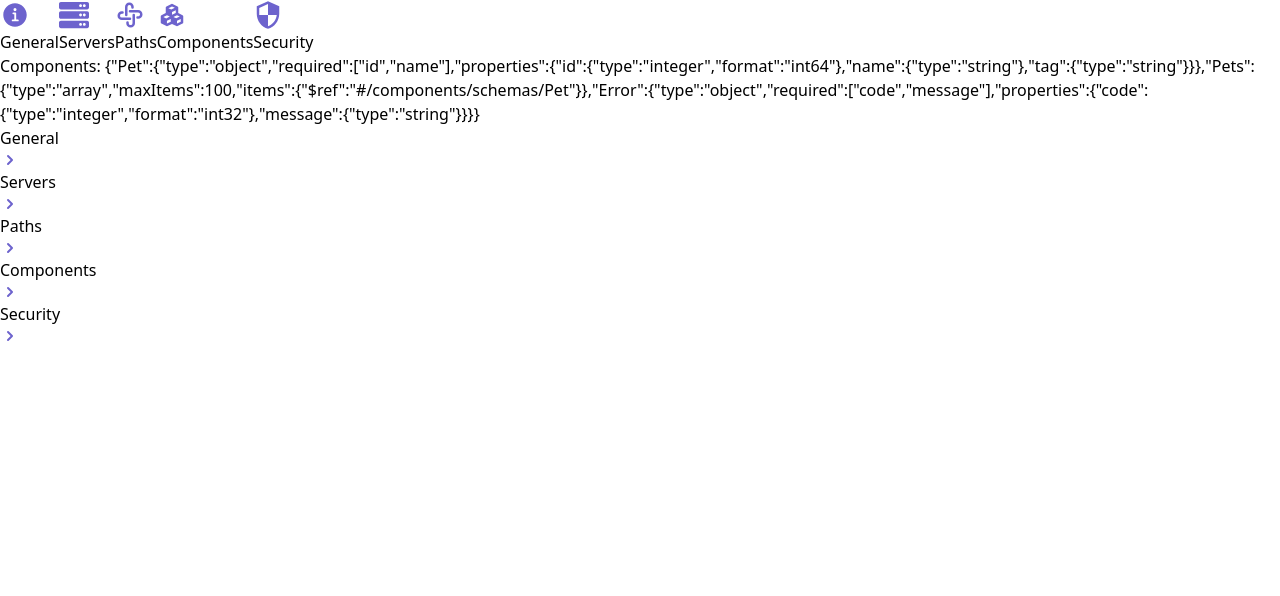
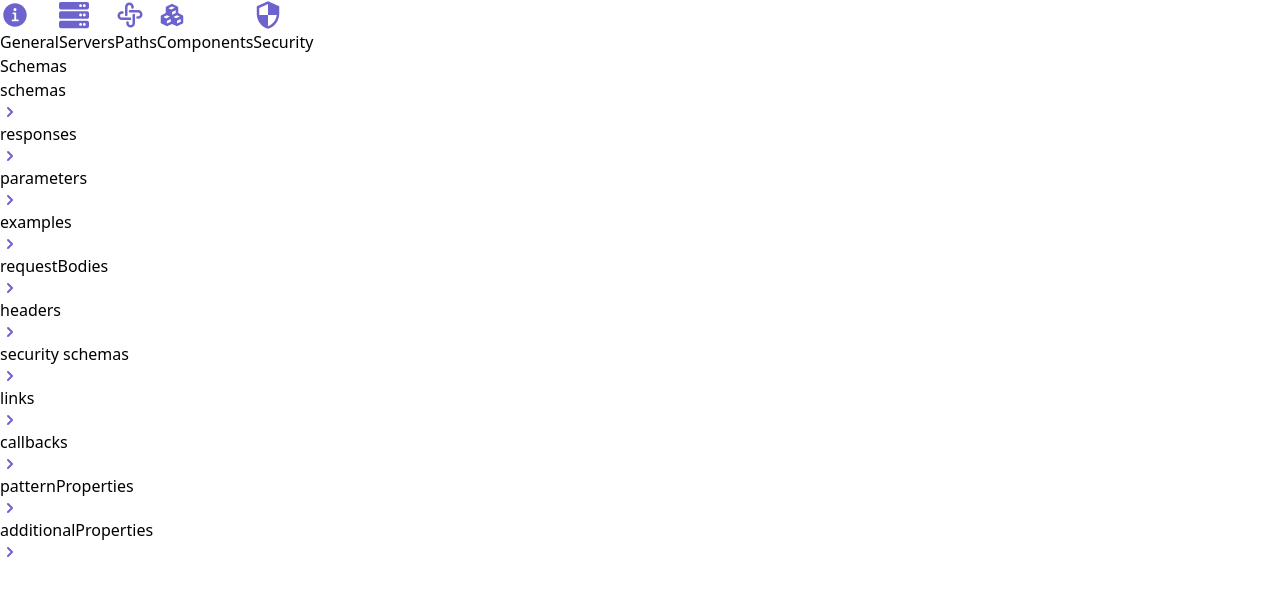
Before and after one commit to apimist/openapi-editor-react, a React (Vite) app: page / in a window 1280 px wide. Both pictures are taken after a click on the button "Components". Shown: the top 596 px of the page. Built offline with nearby package versions, Linux system fonts and the light colour scheme.

Commit message:
updated tabnavigator for modularity and added props for components

```diff
--- a/src/components/OpenApiEditor.tsx
+++ b/src/components/OpenApiEditor.tsx
@@ -1,6 +1,4 @@
 import { useEffect, useState } from "react";
-import OpenAPISpecViewer from "./openapi-spec-viewer"
-
 import { TabNavigator } from "./TabNavigator"
 import { Components } from "./tabs/Components";
 import { General } from "./tabs/General";
@@ -24,7 +22,6 @@ export const OpenApiEditor = () => {
             // TODO: handle error
             console.log(err);
         }
-
     }, [])
 
     const handleTabChange = (newTab: string): void => {
@@ -39,9 +36,9 @@ export const OpenApiEditor = () => {
                 <div className="w-full h-12 bg-slate-300 flex justify-center">
 
                 </div>
-                {/* <OpenAPISpecViewer /> */}
+                {/* TODO: add Search bar */}
                 <TabNavigator onTabChange={handleTabChange} />
-                <div className="h-full w-full">
+                <div className="h-full w-full overflow-y-auto">
                     {activeTab === 'Components' && <Components components={parsedSpec?.getComponents()} />}
                     {activeTab === 'General' && <General />}
                     {activeTab === 'Paths' && <Paths />}
--- a/src/components/SpecSideBar.tsx
+++ b/src/components/SpecSideBar.tsx
@@ -1,16 +1,23 @@
 import { useState } from "react";
-import { HiChevronDown, HiChevronRight } from "react-icons/hi";
+import { HiChevronDown, HiChevronRight, HiDocumentAdd } from "react-icons/hi";
 
 interface SpecSideBarItemProps {
     propertyType: string;
-    properties: string[];
+    properties: string[] | null;
     isOpen: boolean;
     onToggle: () => void;
+    onPropertySelect: (property: string) => void;
 }
 
-const SpecSideBarItem = ({ propertyType, properties, isOpen, onToggle }: SpecSideBarItemProps) => {
+const SpecSideBarItem = ({ propertyType, properties, isOpen, onToggle, onPropertySelect }: SpecSideBarItemProps) => {
+    const [activeProperty, setActiveProperty] = useState<string>('');
 
-
+    const handleItemSelect = (property: string) => {
+        if (activeProperty !== property) {
+            setActiveProperty(property);
+            onPropertySelect(property);
+        }
+    }
 
     return <div className="w-full bg-slate-100">
         <button
@@ -20,42 +27,67 @@ const SpecSideBarItem = ({ propertyType, properties, isOpen, onToggle }: SpecSid
                 {propertyType}
             </div>
             <div className="flex justify-center">
-                {isOpen ? <HiChevronDown color="6D63CD" size={20} /> : <HiChevronRight color="6D63CD" size={20} />}
+                {/* TODO: if properties is null, then show add button */}
+                {isOpen && properties ? <HiChevronDown color="6D63CD" size={20} /> : <HiChevronRight color="6D63CD" size={20} />}
             </div>
         </button>
         {/* TODO: add styling to scroll bar */}
         <div className="w-full max-h-52 xl:max-h-96 bg-slate-200 overflow-y-auto">
-            {isOpen && properties.map((property) =>
+            {isOpen && properties?.map((property) =>
                 <button
-                    className="w-full flex justify-start ps-2 py-2 mb-0.5 bg-slate-300"
-                    key={property}>
-                    <p className="text-sm text-ellipsis overflow-hidden">{property}</p>
+                    className={`w-full flex justify-start ps-2 py-2 mb-0.5 ${activeProperty === property ? "bg-slate-500" : "bg-slate-300"}`}
+                    key={property}
+                    onClick={() => handleItemSelect(property)}>
+                    <p className={`text-sm text-ellipsis overflow-hidden ${activeProperty === property ? "text-white" : "text-black"}`}>{property}</p>
                 </button>
             )}
+            {isOpen && <button
+                className="w-full flex justify-start px-2 py-2 mb-0.5 bg-slate-300">
+                <HiDocumentAdd color="6D63CD" size={20} />
+                <p className="text-sm text-ellipsis overflow-hidden pl-2"> Add </p>
+            </button>
+            }
         </div>
     </div>
 }
 
-export const SpecSideBar = () => {
+interface SpecSideBarProps {
+    specPropertiesMap: Map<string, string[] | null>;
+    handleItemSelect: (property: string) => void;
+}
+
+export const SpecSideBar = ({ specPropertiesMap, handleItemSelect }: SpecSideBarProps) => {
     const [activeProperty, setActiveProperty] = useState<string | null>(null);
     const propMap = new Map<string, string[]>();
 
     const handleClick = (propertyType: string) => {
         setActiveProperty((prevActive) => (prevActive === propertyType ? null : propertyType));
     }
-    propMap.set('General', ['title', 'version']);
-    propMap.set('Servers', ['url', 'description']);
-    propMap.set('Paths', ['path', 'description']);
-    propMap.set('Components', ['schemas', 'responses', 'parameters', 'examples', 'requestBodies', 'headers', 'security schemas', 'links', 'callbacks', 'patternProperties', 'additionalProperties']);
-    propMap.set('Security', ['securitySchemes']);
+
+    propMap.set('schemas', ['Pet', 'Order', 'User', 'Pet', 'Order', 'User', 'Pet', 'Order', 'User']);
+    propMap.set('responses', ['200', '404', '500']);
+    propMap.set('parameters', ['petId', 'userId', 'status']);
+    propMap.set('examples', ['application/json', 'application/xml']);
+    propMap.set('requestBodies', ['PetRequest', 'OrderRequest']);
+    propMap.set('headers', ['X-Rate-Limit', 'X-Request-ID']);
+    propMap.set('security schemas', ['apiKeyAuth', 'oauth2', 'basicAuth']);
+    propMap.set('links', ['GetUserByUserId', 'GetPetById']);
+    propMap.set('callbacks', ['onData', 'onComplete']);
+    propMap.set('patternProperties', ['^x-', '^y-']);
+    propMap.set('additionalProperties', ['true', 'false']);
+    propMap.set('patternProperties', ['^x-', '^y-']);
+    propMap.set('additionalProperties', ['true', 'false']);
+    propMap.set('patternPrdfdsdsoperties', ['^x-', '^y-']);
+    propMap.set('additionalPrfgfdoperties', ['true', 'false']);
     return <div className="w-full h-full divide-y divide-[#6D63CD]">
-        {Array.from(propMap).map(([propertyType, properties]) =>
+        {Array.from(specPropertiesMap).map(([propertyType, properties]) =>
             <SpecSideBarItem
                 key={propertyType}
                 propertyType={propertyType}
                 properties={properties}
                 isOpen={activeProperty === propertyType}
-                onToggle={() => handleClick(propertyType)} />
+                onToggle={() => handleClick(propertyType)}
+                onPropertySelect={handleItemSelect} />
         )}
     </div>
 }
--- a/src/components/TabNavigator.tsx
+++ b/src/components/TabNavigator.tsx
@@ -15,14 +15,18 @@ export const TabNavigator = ({ onTabChange }: TabNavigatorProps) => {
     const tabs = ["General", "Servers", "Paths", "Components", "Security"];
     const [activeTab, setActiveTab] = useState<string>('General');
 
+    const handleTabClick = (field: string) => {
+        if (field !== activeTab) {
+            setActiveTab(field);
+            onTabChange(field);
+        }
+    }
+
     return <div className="flex h-20 justify-evenly w-full border-b border-[#6D63CD]">
         {tabs.map((field) =>
             <button
                 key={field}
-                onClick={() => {
-                    setActiveTab(field);
-                    onTabChange(field);
-                }}
+                onClick={() => handleTabClick(field)}
                 className={`w-full justify-center hover:bg-slate-100 ${activeTab === field ? "border-b-4 border-[#6D63CD]" : ""}`}>
                 <div className="flex justify-center">
                     <SpecPropertiesIcon field={field} />
--- a/src/components/tabs/Components.tsx
+++ b/src/components/tabs/Components.tsx
@@ -1,25 +1,52 @@
+import { useState } from "react";
 import { ComponentsObject } from "../../parser/OpenAPISpec"
 import { SpecSideBar } from "../SpecSideBar"
 
 
 export const Components = ({ components }: { components: ComponentsObject | undefined }) => {
+    const [activeProperty, setActiveProperty] = useState<string>('');
+    const propMap = new Map<string, string[] | null>();
+    const componentKeys = [
+        'schemas',
+        'responses',
+        'parameters',
+        'examples',
+        'requestBodies',
+        'headers',
+        'security schemas',
+        'links',
+        'callbacks',
+        'patternProperties',
+        'additionalProperties'
+    ];
+
+    if (components) {
+        componentKeys.forEach((key) => {
+            const value = components[key as keyof ComponentsObject];
+            if (value) {
+                propMap.set(key, Object.keys(value));
+            } else {
+                propMap.set(key, null);
+            }
+        })
+    }
+
+    const handlePropertySelect = (property: string) => {
+        setActiveProperty(property);
+    }
     return <div className="grid grid-cols-10 gap-1 xl:gap-3 w-full h-full">
             <div className="col-span-7 ">
-                Components: { JSON.stringify(components?.schemas) }
+                <Schemas />
+                {activeProperty}
+                {JSON.stringify(components?.schemas?.[activeProperty])}
+                 {/* { JSON.stringify(components?.schemas) } */}
             </div>
-            <div className="col-span-3 bg-slate-100 rounded-lg xl:rounded-2xl my-2 mr-2 drop-shadow-md">
-                <SpecSideBar />
+            <div className="col-span-3 rounded-lg bg-slate-100 h-fit xl:rounded-2xl my-2 mr-2 drop-shadow-md">
+                <SpecSideBar specPropertiesMap={propMap} handleItemSelect={handlePropertySelect} />
             </div>
         </div>
 }
-// schemas
-// responses
-// parameters
-// examples
-// requestBodies
-// headers
-// security schemas
-// links
-// callbacks
-// patternProperties
-// additionalProperties
+
+const Schemas = () => {
+    return <div>Schemas</div>
+}
```
